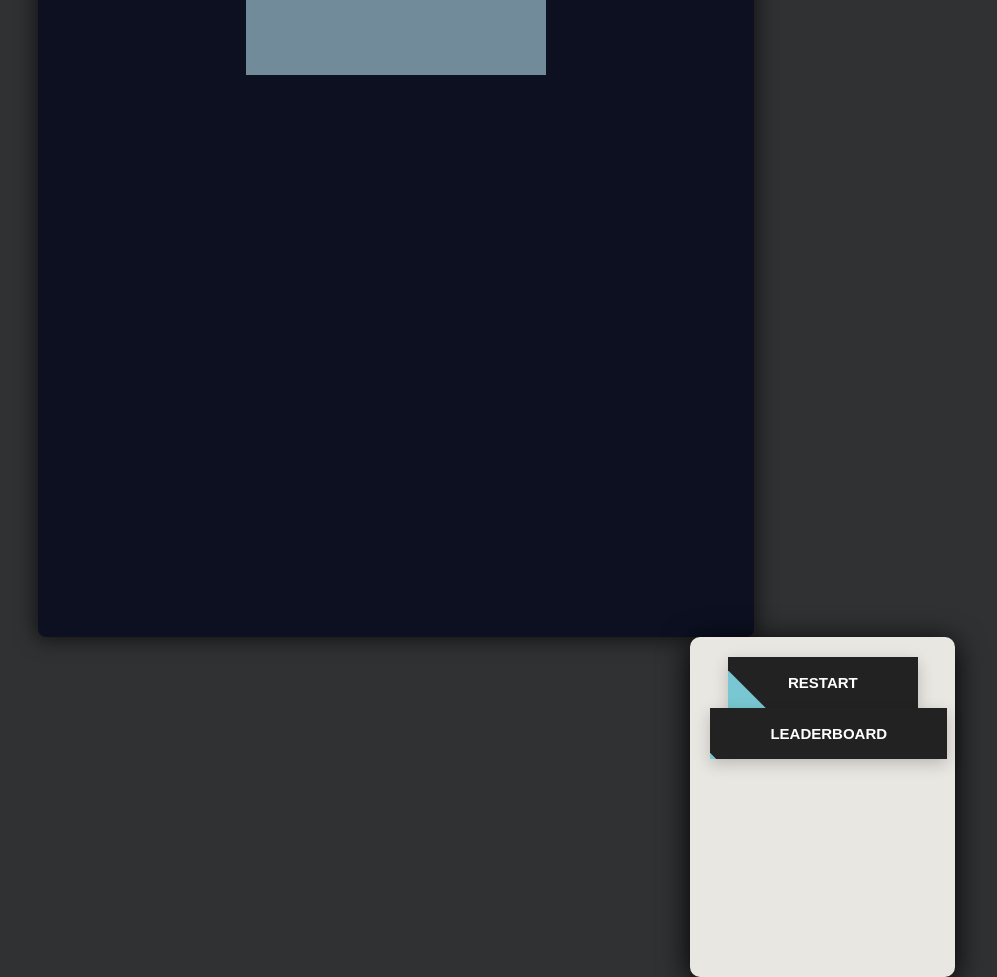
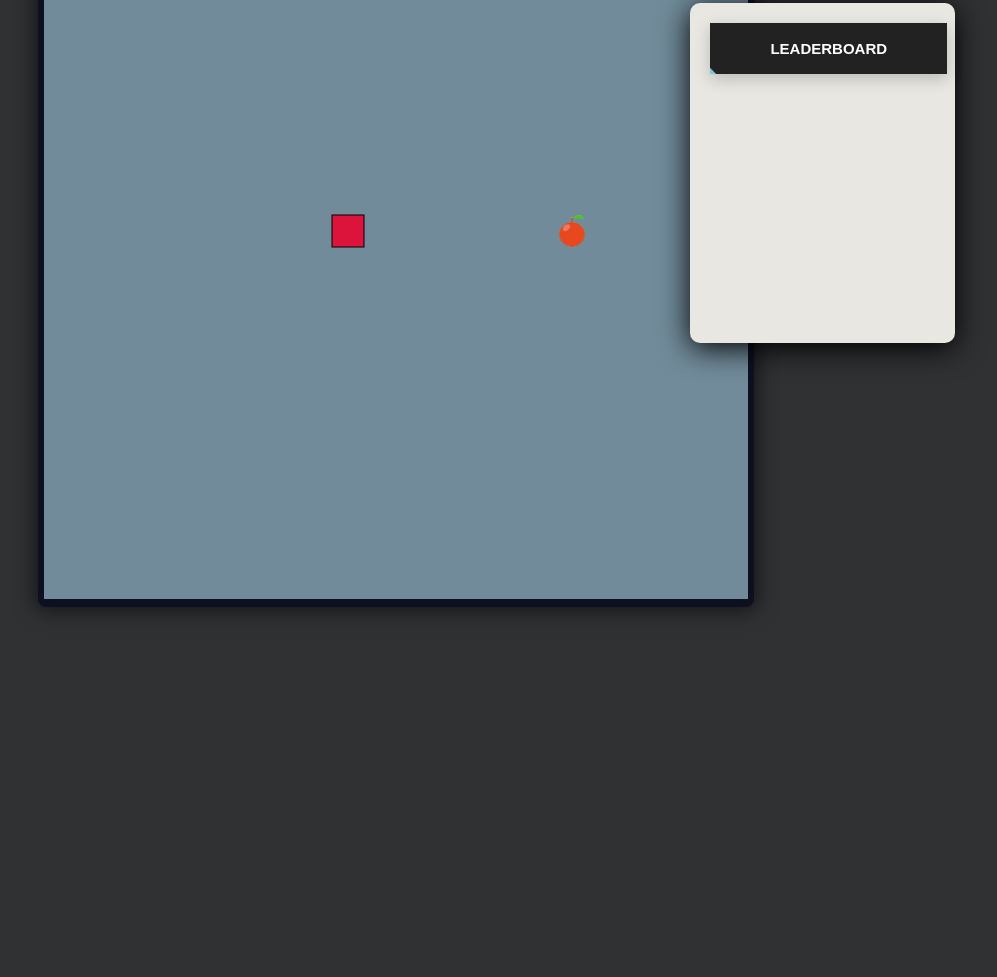
Before and after one commit to Ivarwirgen/SnakeGame, a plain HTML site: page index.html in a window 1280 px wide. Shown: the part 238-1215 px from the top of the page, without its empty margins (244-1241 px from the left). After the commit the page ends 1185 px from the top, so only its background shows below. Drawn offline with Linux system fonts and the light colour scheme.

Commit message:
tillbaka till firsdtt commit

```diff
--- a/index.html
+++ b/index.html
@@ -1,7 +1,4 @@
-<!DOCTYPE html>
-<html lang="en">
-
-
+<html>
     <head>
         <title>Snake Game</title>
 
@@ -11,13 +8,13 @@
     <h1 class="rainbow-text">The Snake Game</h1>
 
     <div id="container">
-    <canvas id="snake" style="background-color: grey;">
+    <canvas id="snake" width="704" height="704" style="background-color: grey;">
     </canvas>
 </div>
 
 <div id="menu">
-    <button class="btn" onClick="window.location.reload();" ><span>Restart</span></button>
-    <button class="btn">Leaderboard</button>
+    <button class="btn"><span>Leaderboard</span></button><br>
+
 
 
 </div>
```
